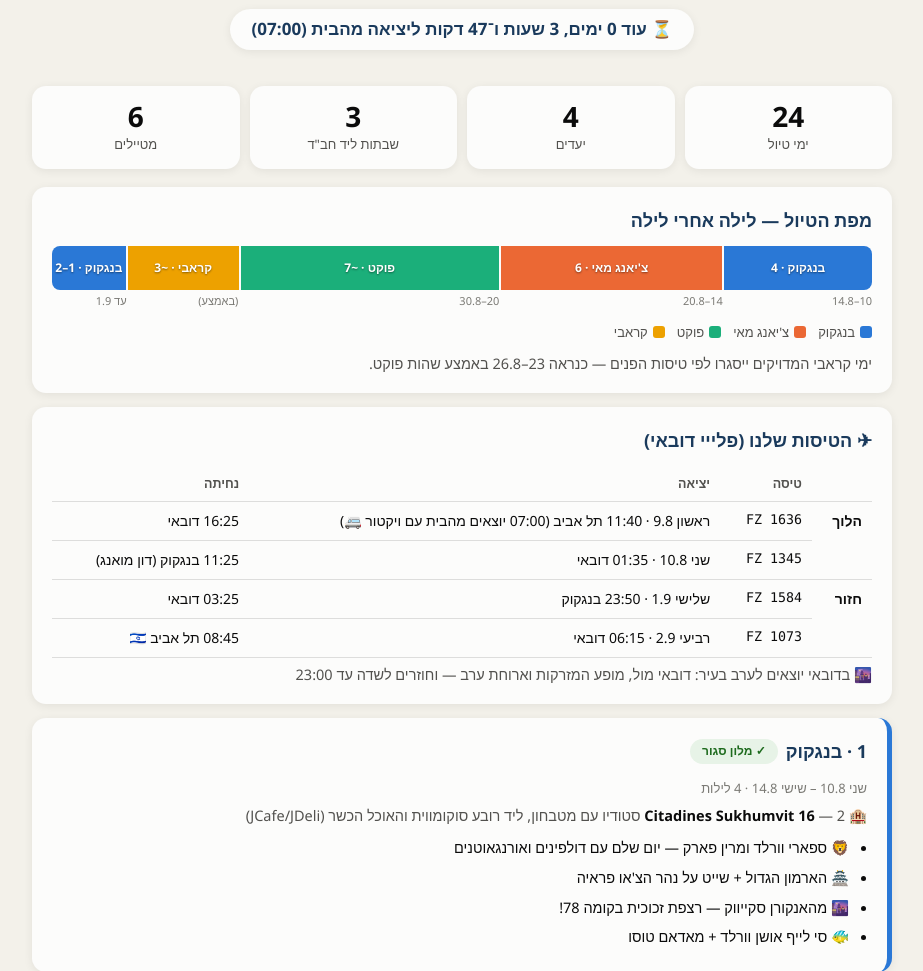
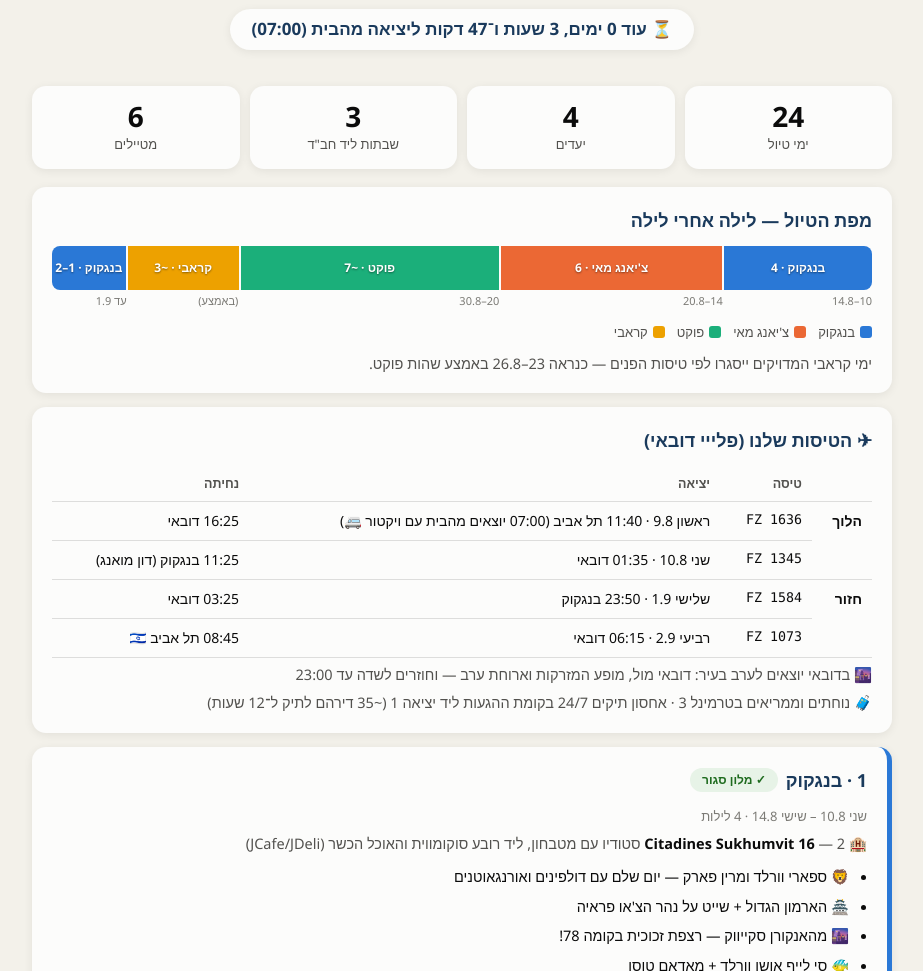
Before and after one commit to assafbr1/thailand-trip, a plain HTML site: page index.html in a window 1280 px wide. Shown: the part 129-1100 px from the top of the page, without its empty margins (178-1101 px from the left). Drawn offline with Linux system fonts and the light colour scheme.

Commit message:
הוספת מידע טרמינל 3 ואחסון תיקים בדובאי

```diff
--- a/index.html
+++ b/index.html
@@ -159,6 +159,7 @@
       <tr><td class="en">FZ 1073</td><td>רביעי 2.9 · 06:15 דובאי</td><td>08:45 תל אביב 🇮🇱</td></tr>
     </table>
     <p class="hotel">🌆 בדובאי יוצאים לערב בעיר: דובאי מול, מופע המזרקות וארוחת ערב — וחוזרים לשדה עד 23:00</p>
+    <p class="hotel">🧳 נוחתים וממריאים בטרמינל 3 · אחסון תיקים 24/7 בקומת ההגעות ליד יציאה 1 (~35 דירהם לתיק ל־12 שעות)</p>
   </div>
 
   <div class="card stage" style="--stage-color: var(--bkk);">
```
